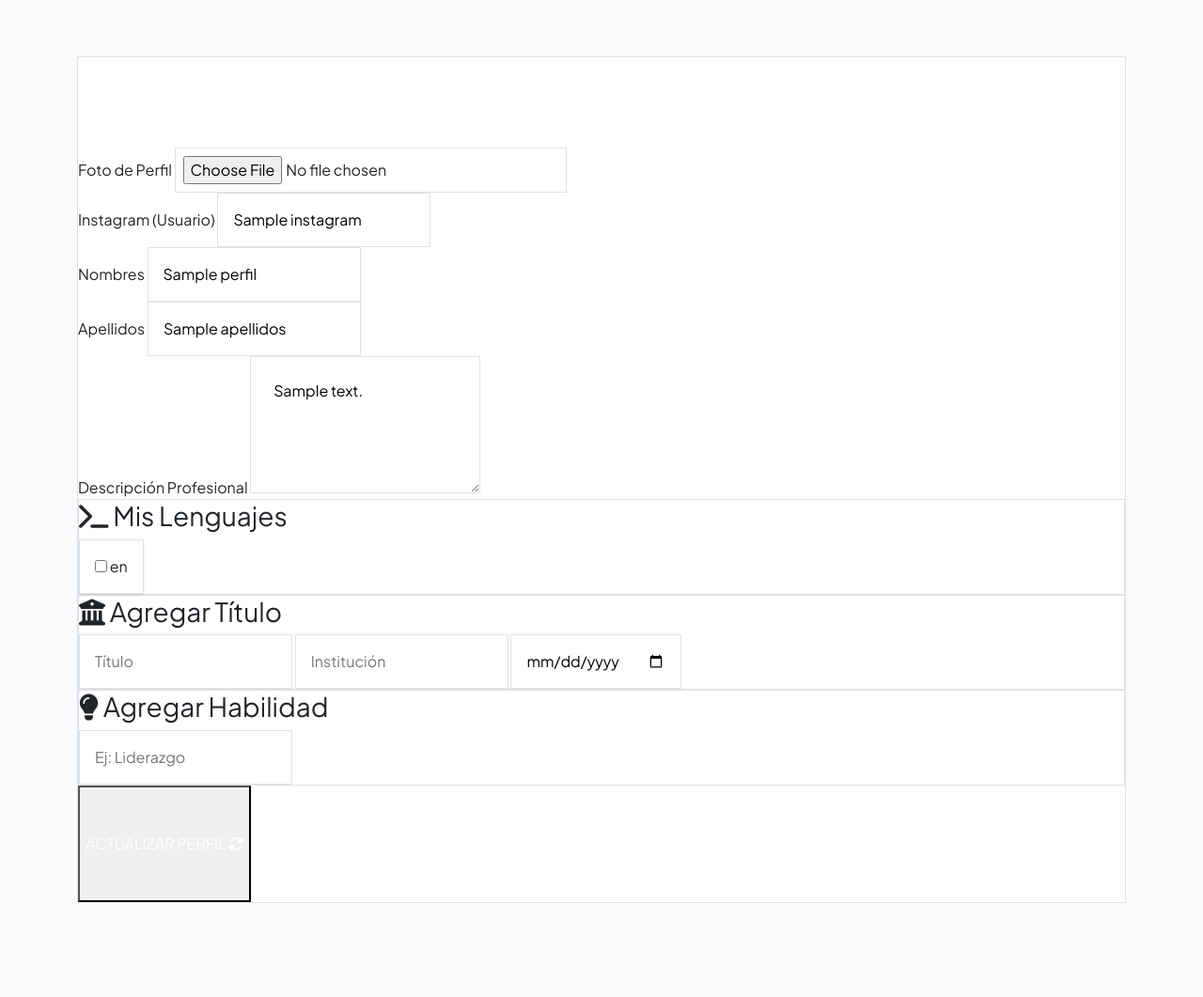
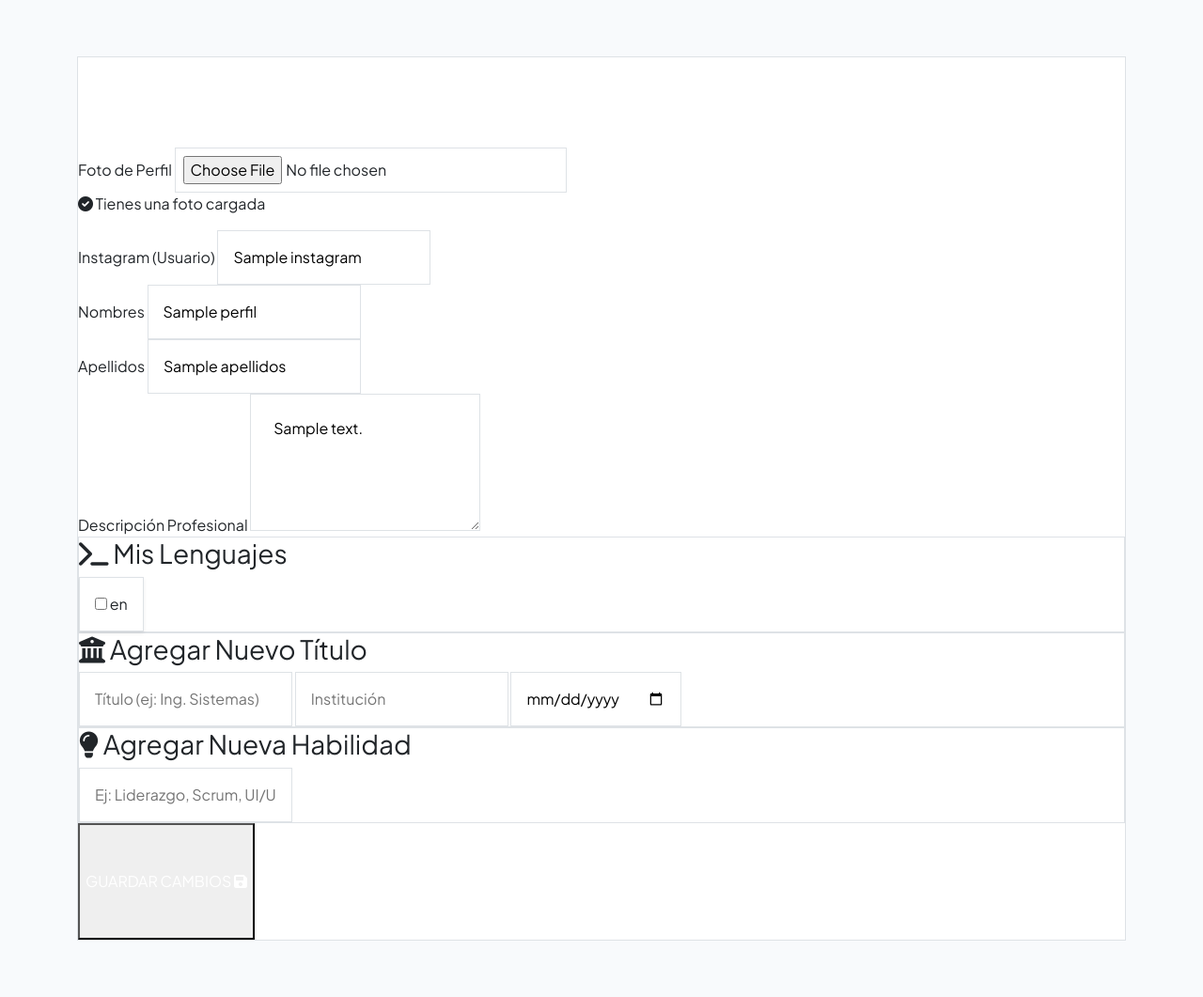
Before and after one commit to JABS34/hojadevida, a Django app: template tasks/templates/dashboard.html in a window 1280 px wide. Shown: the whole page at 94% size. Before the commit the page ends 961 px from the top, so only its background shows below. Run offline with Django 5.2, Linux system fonts and the light colour scheme; the template is opened without the code that fills it: most values are stand-ins (such as "Sample title", 1, 10 or a date in 2020).

Commit message:
Update dashboard template for profile management

```diff
--- a/tasks/templates/dashboard.html
+++ b/tasks/templates/dashboard.html
@@ -1,6 +1,6 @@
 {% extends 'base.html' %}
 {% block content %}
-<main class="animate__animated animate__fadeInUp">
+<main class="animate__animated animate__fadeInUp pb-10">
     <div class="max-w-4xl mx-auto bg-white shadow-2xl rounded-[2.5rem] overflow-hidden border border-slate-100">
         <div class="bg-gradient-to-br from-indigo-600 to-blue-800 p-10 text-white">
             <h1 class="text-4xl font-extrabold tracking-tight">Panel de Control</h1>
@@ -14,21 +14,24 @@
                 <div class="space-y-2">
                     <label class="text-xs font-black text-slate-400 uppercase tracking-widest ml-1">Foto de Perfil</label>
                     <input type="file" name="foto" class="w-full text-sm text-slate-500 file:mr-4 file:py-2.5 file:px-4 file:rounded-xl file:border-0 file:text-xs file:font-bold file:bg-blue-50 file:text-blue-700 transition border border-slate-100 p-2 rounded-2xl">
+                    {% if perfil.foto %}
+                        <p class="text-[10px] text-emerald-600 font-bold ml-1 italic"><i class="fas fa-check-circle"></i> Tienes una foto cargada</p>
+                    {% endif %}
                 </div>
                 <div class="space-y-2">
                     <label class="text-xs font-black text-slate-400 uppercase tracking-widest ml-1">Instagram (Usuario)</label>
-                    <input type="text" name="instagram" value="{{ perfil.instagram }}" placeholder="ej: jabs6393" class="w-full bg-slate-50 border border-slate-200 p-3 rounded-2xl focus:ring-4 focus:ring-blue-100 transition outline-none font-semibold">
+                    <input type="text" name="instagram" value="{{ perfil.instagram|default:'' }}" placeholder="ej: jabs6393" class="w-full bg-slate-50 border border-slate-200 p-3 rounded-2xl focus:ring-4 focus:ring-blue-100 transition outline-none font-semibold">
                 </div>
             </div>
 
             <div class="grid md:grid-cols-2 gap-8">
                 <div class="space-y-2">
                     <label class="text-xs font-black text-slate-400 uppercase tracking-widest ml-1">Nombres</label>
-                    <input type="text" name="nombres" value="{{ perfil.nombres }}" class="w-full bg-slate-50 border border-slate-200 p-3 rounded-2xl focus:ring-4 focus:ring-blue-100 transition outline-none font-semibold">
+                    <input type="text" name="nombres" value="{{ perfil.nombres }}" required class="w-full bg-slate-50 border border-slate-200 p-3 rounded-2xl focus:ring-4 focus:ring-blue-100 transition outline-none font-semibold">
                 </div>
                 <div class="space-y-2">
                     <label class="text-xs font-black text-slate-400 uppercase tracking-widest ml-1">Apellidos</label>
-                    <input type="text" name="apellidos" value="{{ perfil.apellidos }}" class="w-full bg-slate-50 border border-slate-200 p-3 rounded-2xl focus:ring-4 focus:ring-blue-100 transition outline-none font-semibold">
+                    <input type="text" name="apellidos" value="{{ perfil.apellidos }}" required class="w-full bg-slate-50 border border-slate-200 p-3 rounded-2xl focus:ring-4 focus:ring-blue-100 transition outline-none font-semibold">
                 </div>
             </div>
 
@@ -38,11 +41,15 @@
             </div>
 
             <div class="bg-blue-50/50 p-8 rounded-[2rem] border border-blue-100">
-                <h3 class="font-black text-blue-700 mb-6 uppercase text-[10px] tracking-widest flex items-center gap-2"><i class="fas fa-terminal"></i> Mis Lenguajes</h3>
+                <h3 class="font-black text-blue-700 mb-6 uppercase text-[10px] tracking-widest flex items-center gap-2">
+                    <i class="fas fa-terminal"></i> Mis Lenguajes
+                </h3>
                 <div class="grid grid-cols-2 md:grid-cols-5 gap-3">
                     {% for lang in lenguajes_disponibles %}
                     <label class="flex items-center gap-2 bg-white p-3 rounded-xl border border-slate-200 cursor-pointer hover:border-blue-500 transition shadow-sm">
-                        <input type="checkbox" name="lenguajes" value="{{ lang }}" class="w-4 h-4 accent-blue-600">
+                        <input type="checkbox" name="lenguajes" value="{{ lang }}"
+                            class="w-4 h-4 accent-blue-600"
+                            {% for p_lang in perfil.lenguaje_set.all %}{% if p_lang.nombre == lang %}checked{% endif %}{% endfor %}>
                         <span class="text-[10px] font-bold text-slate-600">{{ lang }}</span>
                     </label>
                     {% endfor %}
@@ -50,21 +57,40 @@
             </div>
 
             <div class="bg-slate-50 p-8 rounded-[2rem] border border-slate-200">
-                <h3 class="font-black text-indigo-600 mb-6 uppercase text-[10px] tracking-widest flex items-center gap-2"><i class="fas fa-university"></i> Agregar Título</h3>
+                <h3 class="font-black text-indigo-600 mb-6 uppercase text-[10px] tracking-widest flex items-center gap-2">
+                    <i class="fas fa-university"></i> Agregar Nuevo Título
+                </h3>
                 <div class="grid md:grid-cols-3 gap-4">
-                    <input type="text" name="edu_titulo" placeholder="Título" class="p-3 border rounded-xl text-sm font-semibold">
+                    <input type="text" name="edu_titulo" placeholder="Título (ej: Ing. Sistemas)" class="p-3 border rounded-xl text-sm font-semibold">
                     <input type="text" name="edu_inst" placeholder="Institución" class="p-3 border rounded-xl text-sm font-semibold">
                     <input type="date" name="edu_fecha" class="p-3 border rounded-xl text-sm font-semibold">
                 </div>
+                {% if perfil.educacion_set.exists %}
+                <div class="mt-4 flex flex-wrap gap-2">
+                    {% for edu in perfil.educacion_set.all %}
+                        <span class="text-[9px] bg-indigo-100 text-indigo-700 px-2 py-1 rounded-lg font-bold">{{ edu.titulo }}</span>
+                    {% endfor %}
+                </div>
+                {% endif %}
             </div>
 
             <div class="bg-slate-50 p-8 rounded-[2rem] border border-slate-200">
-                <h3 class="font-black text-indigo-600 mb-6 uppercase text-[10px] tracking-widest flex items-center gap-2"><i class="fas fa-lightbulb"></i> Agregar Habilidad</h3>
-                <input type="text" name="hab_nombre" placeholder="Ej: Liderazgo" class="w-full p-3 border rounded-xl text-sm font-semibold">
+                <h3 class="font-black text-indigo-600 mb-6 uppercase text-[10px] tracking-widest flex items-center gap-2">
+                    <i class="fas fa-lightbulb"></i> Agregar Nueva Habilidad
+                </h3>
+                <input type="text" name="hab_nombre" placeholder="Ej: Liderazgo, Scrum, UI/UX" class="w-full p-3 border rounded-xl text-sm font-semibold">
+
+                {% if perfil.habilidad_set.exists %}
+                <div class="mt-4 flex flex-wrap gap-2">
+                    {% for hab in perfil.habilidad_set.all %}
+                        <span class="text-[9px] bg-slate-200 text-slate-700 px-2 py-1 rounded-lg font-bold">{{ hab.nombre }}</span>
+                    {% endfor %}
+                </div>
+                {% endif %}
             </div>
 
             <button type="submit" class="w-full bg-slate-900 text-white font-black py-5 rounded-2xl hover:bg-blue-600 transition shadow-2xl flex items-center justify-center gap-3 tracking-widest">
-                ACTUALIZAR PERFIL <i class="fas fa-sync-alt"></i>
+                GUARDAR CAMBIOS <i class="fas fa-save"></i>
             </button>
         </form>
     </div>
```
